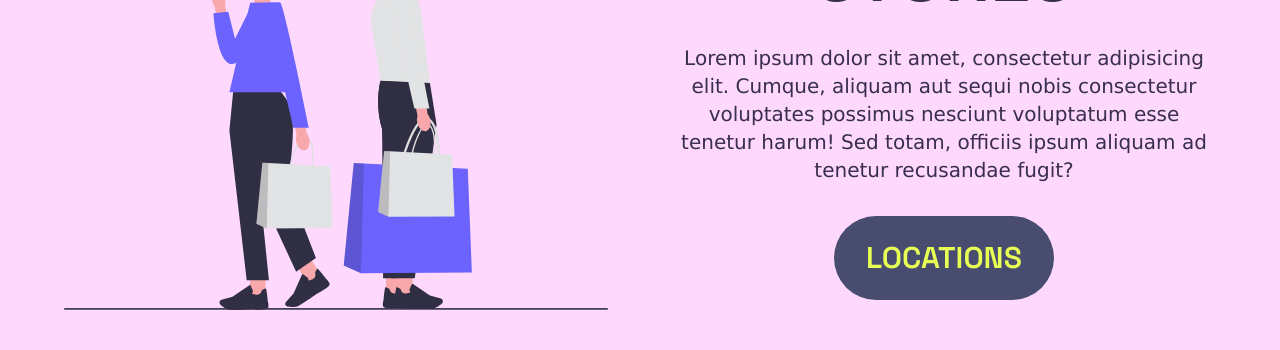
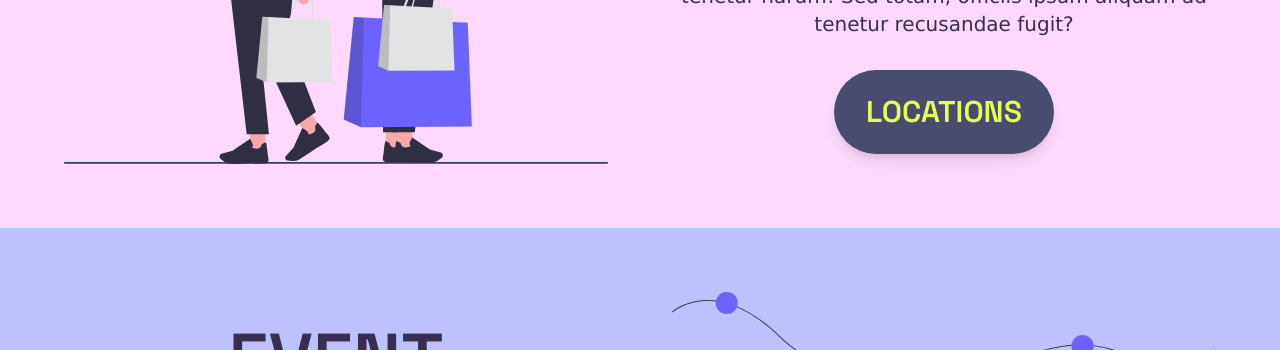
Before and after one commit to ldgni/mood, a React (Vite) app: page / in a window 1280 px wide. Shown: the part 1080-1430 px from the top of the page. Built offline with nearby package versions, Linux system fonts and the light colour scheme.

Commit message:
style: add transition on buttons

```diff
--- a/src/components/Intro.tsx
+++ b/src/components/Intro.tsx
@@ -24,7 +24,7 @@ export default function Intro() {
         </p>
         <Link
           to="/menu"
-          className="mx-auto max-w-72 rounded-full bg-senary px-6 py-4 font-special text-2xl font-semibold uppercase text-accent md:px-8 md:py-6 md:text-3xl">
+          className="mx-auto max-w-72 rounded-full bg-senary px-6 py-4 font-special text-2xl font-semibold uppercase text-accent transition duration-300 hover:scale-105 hover:opacity-80 md:px-8 md:py-6 md:text-3xl">
           Our flavours
         </Link>
       </div>
--- a/src/components/ui/Section.tsx
+++ b/src/components/ui/Section.tsx
@@ -29,7 +29,7 @@ export default function Section({
 }: SectionProps) {
   return (
     <section className={`${bgColor}`}>
-      <div className="container flex flex-col gap-8 py-8 md:px-16 md:py-16 lg:grid lg:min-h-screen lg:grid-cols-2 lg:place-items-center lg:gap-16">
+      <div className="container flex flex-col gap-8 py-8 md:px-16 md:py-16 lg:grid lg:grid-cols-2 lg:place-items-center lg:gap-16">
         <img
           src={imageSrc}
           alt={imageAlt}
@@ -43,7 +43,7 @@ export default function Section({
           <p className="md:text-lg lg:text-xl">{text}</p>
           <Link
             to={buttonLink}
-            className={`bg-${buttonBgColor} text-${buttonTextColor} mx-auto max-w-96 rounded-full px-6 py-4 font-special text-2xl font-semibold uppercase md:px-8 md:py-6 md:text-3xl`}>
+            className={`bg-${buttonBgColor} text-${buttonTextColor} mx-auto max-w-96 rounded-full px-6 py-4 font-special text-2xl font-semibold uppercase shadow-lg transition duration-300 hover:scale-105 hover:opacity-80 md:px-8 md:py-6 md:text-3xl`}>
             {buttonText}
           </Link>
         </div>
```
